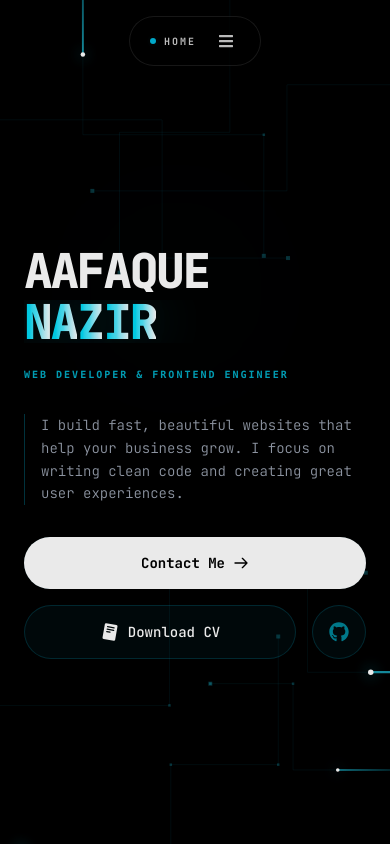
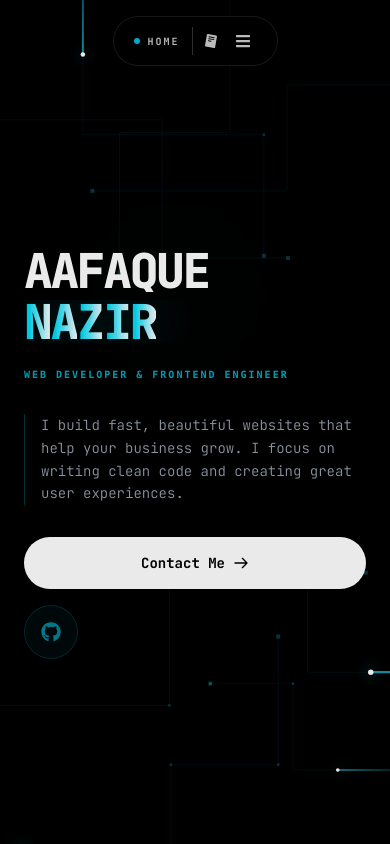
Before and after one commit to Aafaque-Nazir/Portfolio, a React (Vite) app: page / in a window 390 px wide. Shown: the top 844 px of the page. Built offline with nearby package versions, Linux system fonts and the light colour scheme.

Commit message:
feat: implement responsive animated navbar and home page layout

```diff
--- a/src/components/Navbar.jsx
+++ b/src/components/Navbar.jsx
@@ -5,6 +5,7 @@ import {
   RiLinkedinFill,
   RiInstagramLine,
 } from "react-icons/ri";
+import { PiReadCvLogoFill } from "react-icons/pi";
 import { motion, AnimatePresence } from "framer-motion";
 import { NavLink, useLocation } from "react-router-dom";
 
@@ -73,10 +74,22 @@ export default function Navbar() {
                 )}
               </NavLink>
             ))}
+            {/* Download CV Button PC */}
+            <div className="w-[1px] h-4 bg-white/10 mx-2"></div>
+            <a
+              href="/AafaqueNazirCV.pdf"
+              download
+              aria-label="Download CV"
+              title="Download CV"
+              className="relative px-3 py-2 rounded-full text-white/50 hover:text-cyan-400 transition-all duration-300 block group"
+            >
+              <PiReadCvLogoFill size={18} className="relative z-10" />
+              <div className="absolute inset-0 bg-white/5 rounded-full opacity-0 group-hover:opacity-100 transition-opacity"></div>
+            </a>
           </nav>
 
           {/* Mobile Menu Toggle (Dynamic Island Style) */}
-          <div className="lg:hidden flex items-center gap-4 px-3 py-1">
+          <div className="lg:hidden flex items-center gap-3 px-3 py-1">
             <div className="flex items-center gap-2">
               <span className="relative flex h-1.5 w-1.5 flex-shrink-0">
                 <span className="animate-ping absolute inline-flex h-full w-full rounded-full bg-cyan-400 opacity-75"></span>
@@ -94,6 +107,17 @@ export default function Navbar() {
                 </motion.span>
               </AnimatePresence>
             </div>
+
+            <div className="flex items-center gap-1 pl-1 border-l border-white/20">
+              <a
+                href="/AafaqueNazirCV.pdf"
+                download
+                aria-label="Download CV"
+                className="flex items-center justify-center p-1.5 text-white/80 hover:text-cyan-400 transition-colors"
+              >
+                <PiReadCvLogoFill size={16} />
+              </a>
+
               <button
                 onClick={toggleMenu}
                 className="flex items-center justify-center p-1.5 text-white/80 hover:text-cyan-400 transition-colors"
@@ -101,6 +125,7 @@ export default function Navbar() {
               >
                 <FaBars size={16} />
               </button>
+            </div>
           </div>
 
         </div>
@@ -176,6 +201,18 @@ export default function Navbar() {
               </ul>
 
               <div className="mt-auto p-8 bg-white/[0.02] border-t border-white/5 relative z-10">
+                {/* CV Button for Mobile */}
+                <div className="mb-8">
+                  <a
+                    href="/AafaqueNazirCV.pdf"
+                    download
+                    className="flex items-center gap-3 w-fit text-white/50 hover:text-cyan-400 transition-all duration-300 border border-white/10 hover:border-cyan-500/30 rounded-full px-5 py-2.5 text-xs font-bold tracking-widest uppercase bg-white/5"
+                  >
+                    <PiReadCvLogoFill size={18} />
+                    <span>Download CV</span>
+                  </a>
+                </div>
+
                 <div className="flex gap-6 mb-8">
                   {[
                     { icon: RiGithubFill, href: "https://github.com/Aafaque-Nazir", color: "hover:text-white" },
--- a/src/pages/Home.jsx
+++ b/src/pages/Home.jsx
@@ -1,7 +1,6 @@
 import { motion } from "framer-motion";
 import { Link } from "react-router-dom";
 import { FaGithub } from "react-icons/fa";
-import { PiReadCvLogoFill } from "react-icons/pi";
 import GlobalBackground from "../components/GlobalBackground";
 // Animation Variants
 const containerVariants = {
@@ -127,18 +126,7 @@ const Home = () => {
                 <div className="absolute -inset-1 bg-gradient-to-r from-cyan-400 to-cyan-600 rounded-full blur opacity-30 group-hover:opacity-60 transition duration-500 -z-10" />
               </Link>
 
-              {/* Secondary Buttons */}
               <div className="flex gap-4 w-full sm:w-auto">
-                <a
-                  href="/AafaqueNazirCV.pdf"
-                  download
-                  aria-label="Download Aafaque Nazir's CV as PDF"
-                  className="group px-6 py-4 text-white font-medium rounded-full border border-cyan-500/20 bg-cyan-500/5 backdrop-blur-sm hover:bg-cyan-500/10 hover:border-cyan-400/50 hover:shadow-[0_0_20px_rgba(34,211,238,0.2)] transition-all duration-300 flex items-center justify-center gap-2 text-sm md:text-base flex-1 sm:flex-none whitespace-nowrap"
-                >
-                  <PiReadCvLogoFill className="text-xl group-hover:text-cyan-400 transition-colors" />
-                  <span>Download CV</span>
-                </a>
-
                 <a
                   href="https://github.com/Aafaque-Nazir"
                   target="_blank"
```
Lines whose indentation alone changed are shown as unchanged.
